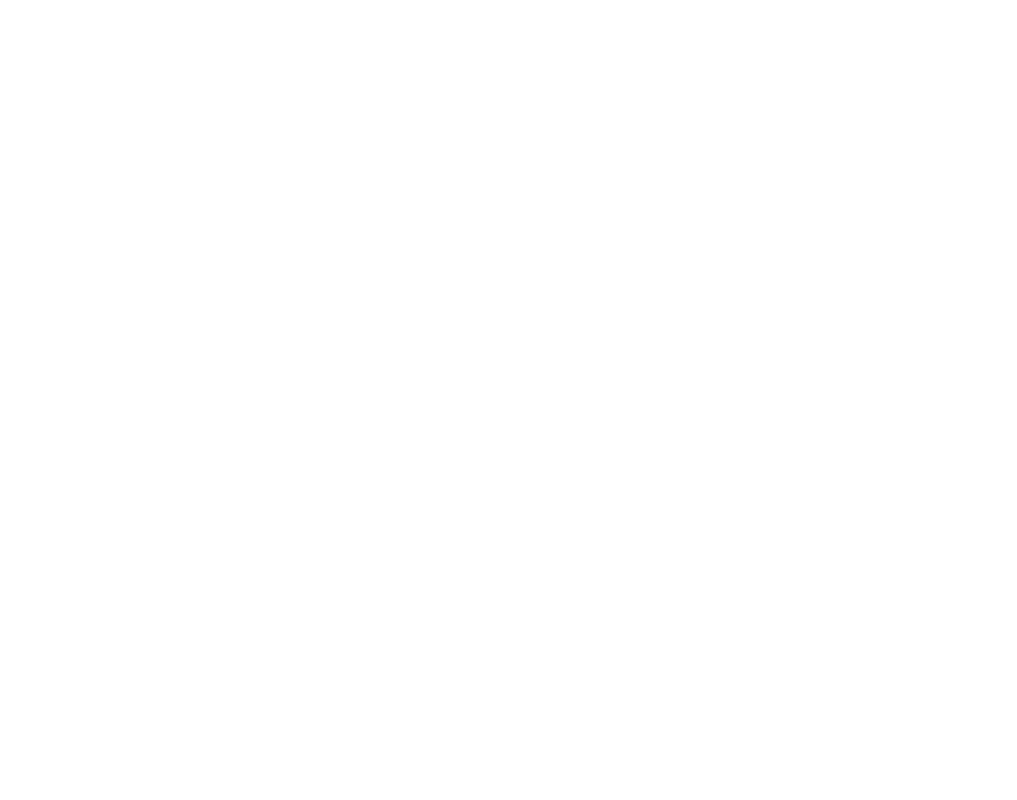
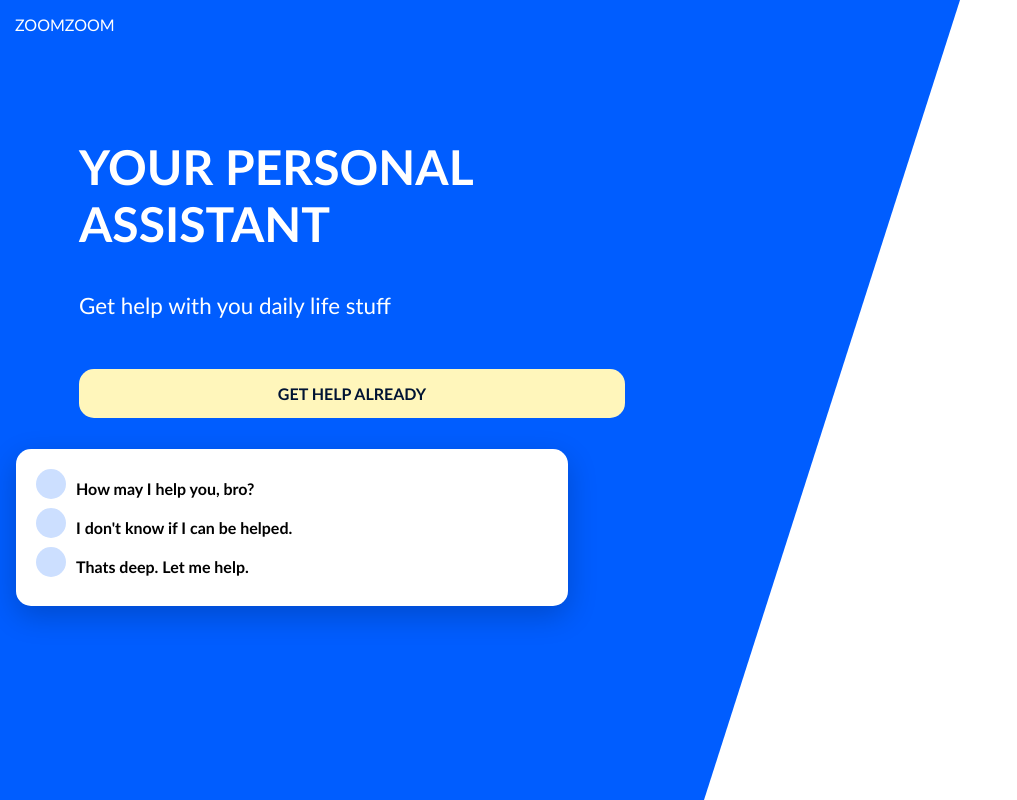
Before and after one commit to Shrublord5150/Learning-Sass, a plain HTML site: page index.html in a window 1280 px wide. Shown: the whole page, without its empty margins (0-1017 px from the left). Drawn offline with Linux system fonts and the light colour scheme.

Commit message:
video lesson finished

```diff
--- a/css/main.scss
+++ b/css/main.scss
@@ -0,0 +1,139 @@
+ $colors: (
+     primary: #005DFF,
+     primary-light: lighten(#005DFF, 40%),
+     primary-dark: darken(#005DFF, 40%),
+     accent: #FFF6BB
+ );
+
+ $padding: 15px;
+ $borders: 15px;
+
+ @function color($color-name) {
+     @return map-get($colors, $color-name)
+ }
+
+ $desktop: 840px;
+
+ @mixin desktop {
+     @media (min-width: #{$desktop}) {
+         @content;
+     }
+ }
+
+ body, html {
+     height: 100%;
+
+ }
+
+ body {
+     font-family: 'Trebuchet MS';
+     margin: 0;
+
+     #bg {
+        clip-path: polygon(100% 0, 100% 82%, 45% 100%, 0 100%, 0 0);
+        background-color: color(primary);
+        width: 100%;
+        height: 100%;
+        position: absolute;
+        z-index: -1;
+
+        @include desktop {
+            clip-path: polygon(0 0, 75% 0, 55% 100%, 0% 100%);
+        }
+     }
+
+     header a {
+         color:white;
+         text-decoration: none;
+         padding: $padding;
+         display: block;
+         text-transform: uppercase;
+     }
+ }
+
+ main {
+
+    @include desktop {
+        display: grid;
+        grid-template-columns: 50% auto;
+        grid-template-areas:
+            "primary"
+            "card";
+    };
+
+     section#card {
+         background:white;
+         padding: 20px;
+         margin: 1em auto;
+         border-radius: $borders;
+         box-shadow: 0 10px 30px rgba(0,0,0,.2);
+         width: 80%;
+
+         @include desktop {
+            grid-area: card;
+            height: fit-content;
+            align-self: center;
+            margin: 1em;
+        }
+
+         ul {
+             list-style-type: none;
+             margin: 0;
+             padding: 0;
+
+             li {
+                 margin-bottom: 10px;
+
+                 span{
+                     position: absolute;
+                     width: 30px;
+                     height: 30px;
+                     background-color: color(primary-light);
+                     border-radius: 50%;
+                     margin-right: 10px;
+                 }
+
+                 strong {
+                     display: inline-block;
+                     margin-left: max(40px);
+                     margin-top: 10px;
+                 }
+             }
+         }
+     }
+
+     section#primary {
+         color: white;
+         padding: $padding;
+         text-align: center;
+
+         @include desktop {
+            grid-area: primary;
+            text-align: left;
+            margin: 4em 0 0 4em;
+        }
+
+         h1 {
+             font-size: 3em;
+             margin-top: 10px;
+             text-transform: uppercase;
+         }
+
+         p {
+             font-size: 1.4em;
+         }
+
+         a {
+             color: color(primary-dark);
+             border-radius: $borders;
+             text-decoration: none;
+             text-transform: uppercase;
+             font-weight: bold;
+             background-color: color(accent);
+             display: block;
+             text-align: center;
+             margin: 50px auto 0 auto;
+             padding: $padding;
+         }
+     }
+ }
--- a/index.html
+++ b/index.html
@@ -5,9 +5,38 @@
     <meta name="viewport" content="width=device-width, initial-scale=1.0">
     <meta http-equiv="X-UA-Compatible" content="ie=edge">
     <title>Document</title>
-    <link rel+"stylesheet" href="css/main.css">
+    <link rel="stylesheet" href="css/main.css">
 </head>
 <body>
 
+    <div id="bg"></div>
+
+    <header>
+        <a href="#"> ZoomZoom</a>
+    </header>
+
+    <main>
+        <section id="card">
+            <ul>
+                <li>
+                    <span></span>
+                    <strong>How may I help you, bro?</strong>
+                </li>
+                <li>
+                    <span></span>
+                    <strong>I don't know if I can be helped.</strong>
+                </li>
+                <li>
+                    <span></span>
+                    <strong>Thats deep. Let me help.</strong>
+                </li>
+            </ul>
+        </section>
+        <section id="primary">
+            <h1>Your personal assistant</h1>
+            <p>Get help with you daily life stuff</p>
+            <a href="#"">Get help already</a>
+        </section>
+    </main>
 </body>
 </html>
```
Also changed, not shown: css/main.css, 2 other files.
